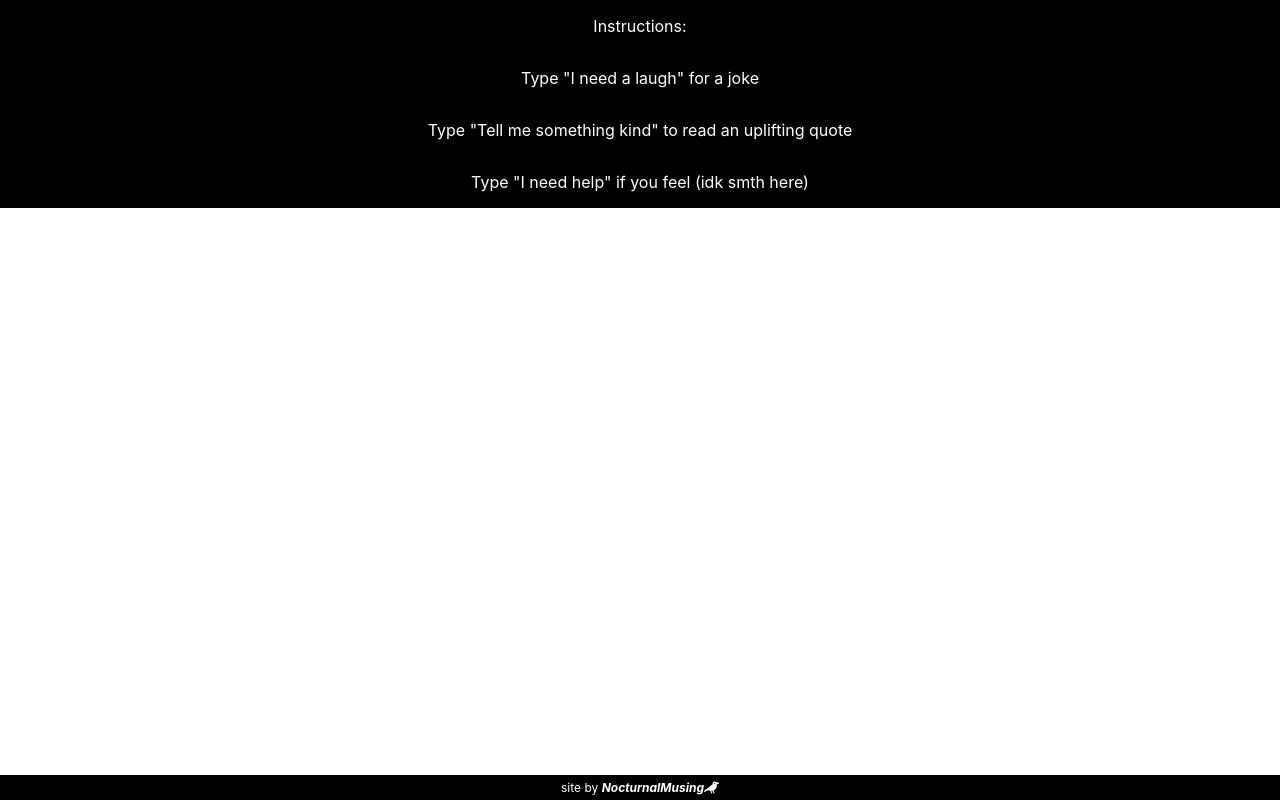
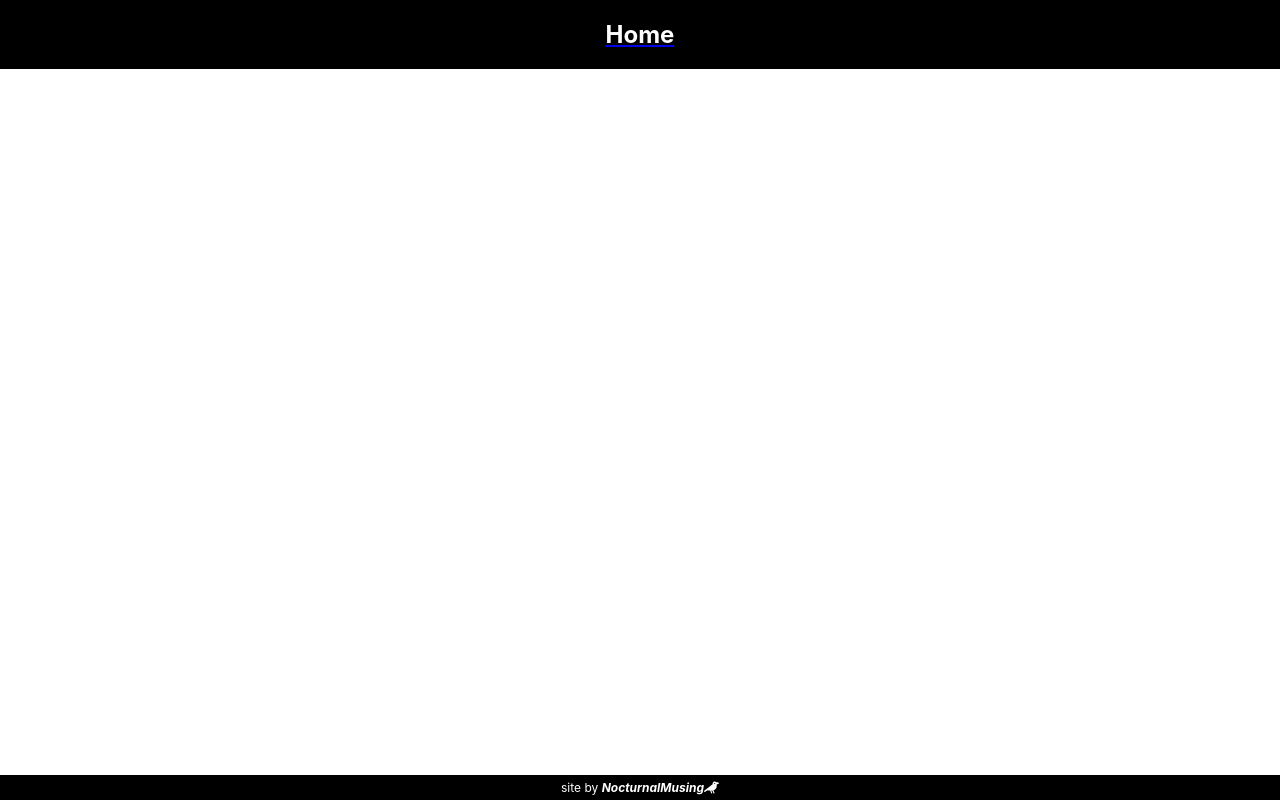
Before and after one commit to NocturnalMusing/calm-kitten, a React (Create React App) app in the folder calm-kitten/: page /laughter in a window 1280 px wide. Built offline with nearby package versions, Linux system fonts and the light colour scheme; no server answers; the HTML template or start-up script is replaced by a standard one.

Commit message:
Update components finish input redirecting

```diff
--- a/calm-kitten/src/App.css
+++ b/calm-kitten/src/App.css
@@ -6,6 +6,11 @@
     background-color: black;
     height: auto; /* Remove me */
     /* Import a font family, make font style italic, remove text decoration and style for links */
+}
+
+.home {
+    text-decoration: none;
+    color: white;
 }
 
 .footer {
--- a/calm-kitten/src/App.js
+++ b/calm-kitten/src/App.js
@@ -4,7 +4,7 @@ import axios from 'axios'
 
 import './App.css'
 
-import Header from './style_components/Header'
+import HeaderHome from './style_components/HeaderHome'
 import Footer from './style_components/Footer'
 import HomePage from './page_components/HomePage'
 import Joke from './page_components/Joke'
@@ -17,7 +17,7 @@ export default class App extends Component {
     return (
       <>
         <header>
-          <Header />
+
         </header>
 
         <main>
--- a/calm-kitten/src/page_components/Help.js
+++ b/calm-kitten/src/page_components/Help.js
@@ -1,9 +1,12 @@
 import React, { Component } from 'react'
+
+import Header from '../style_components/Header'
 
 export default class Help extends Component {
     render() {
         return (
             <>
+                <Header />
                 <div>
                     <p>Asking for help is always the first step, and I promise you aren't alone!</p>
                     <p>Please reach out, if not to someone you know, then to a stranger.</p>
--- a/calm-kitten/src/page_components/HomePage.js
+++ b/calm-kitten/src/page_components/HomePage.js
@@ -1,12 +1,37 @@
-import React from 'react'
+import React, { useState, useEffect } from 'react'
+import { useHistory } from 'react-router-dom'
+
+import HeaderHome from '../style_components/HeaderHome'
 
 import '../App.css'
 
 export default function HomePage() {
+    let [input, updateInput] = useState('')
+
+    let userInput = (event) => {
+        updateInput(event.target.value)
+    }
+
+    let redirect = () => {
+        if (input === 'I need a laugh') {
+            history.push('/laughter')
+        } else if (input) {
+
+        } else if (input) {
+
+        } else {
+
+        }
+    }
+
+    const history = useHistory()
+
     return (
         <>
+        <HeaderHome />
             <form>
-                <input type='text' className='input'></input>
+                <input type='text' className='input' onChange={userInput} ></input>
+                <button onClick={redirect}>Replace Me</button>
             </form>
         </>
     )
--- a/calm-kitten/src/page_components/Joke.js
+++ b/calm-kitten/src/page_components/Joke.js
@@ -3,6 +3,7 @@ import React, { useEffect, useState } from 'react'
 import axios from 'axios'
 
 import '../App.css'
+import Header from '../style_components/Header'
 
 export default function App() {
     let [joke, updateJoke] = useState([])
@@ -20,6 +21,9 @@ export default function App() {
 
     return (
         <>
+        <header>
+            <Header />
+        </header>
             <main>
                 <div className='joke-div'>
                     <p className='joke'>{joke.joke}</p>
--- a/calm-kitten/src/page_components/Quote.js
+++ b/calm-kitten/src/page_components/Quote.js
@@ -3,6 +3,7 @@ import React, { useEffect, useState } from 'react'
 import axios from 'axios'
 
 import '../App.css'
+import Header from '../style_components/Header'
 
 export default function Quote() {
     let [quote, updateQuote] = useState([])
@@ -33,6 +34,7 @@ export default function Quote() {
 
     return (
         <>
+            <Header />
             <div className='quote'>
                 <p className='text'>{quote.text}</p>
                 <p className='author'>{quote.author}</p>
--- a/calm-kitten/src/style_components/Header.js
+++ b/calm-kitten/src/style_components/Header.js
@@ -1,16 +1,14 @@
 import React, { Component } from 'react'
-import Route, {Link} from 'react-router-dom'
+import {Link} from 'react-router-dom'
 import '../App.css'
 
 export default class Header extends Component {
     render() {
         return (
             <div className='header'>
-                <p>Instructions:</p>
-                <p>Type "I need a laugh" for a joke</p>
-                <p>Type "Tell me something kind" to read an uplifting quote</p>
-                <p>Type "I need help" if you feel (idk smth here)</p>
-                {/* Ask how to change this per page when this component itself is just the container */}
+                <Link to='/'>
+                    <h2 className='home'>Home</h2>
+                </Link>
             </div>
         )
     }
--- /dev/null
+++ b/calm-kitten/src/style_components/HeaderHome.js
@@ -0,0 +1,15 @@
+import React, { Component } from 'react'
+import '../App.css'
+
+export default class Header extends Component {
+    render() {
+        return (
+            <div className='header'>
+                <p>Instructions:</p>
+                <p>Type "I need a laugh" for a joke</p>
+                <p>Type "Tell me something kind" to read an uplifting quote</p>
+                <p>Type "I need help" if you feel (idk smth here)</p>
+            </div>
+        )
+    }
+}
```
